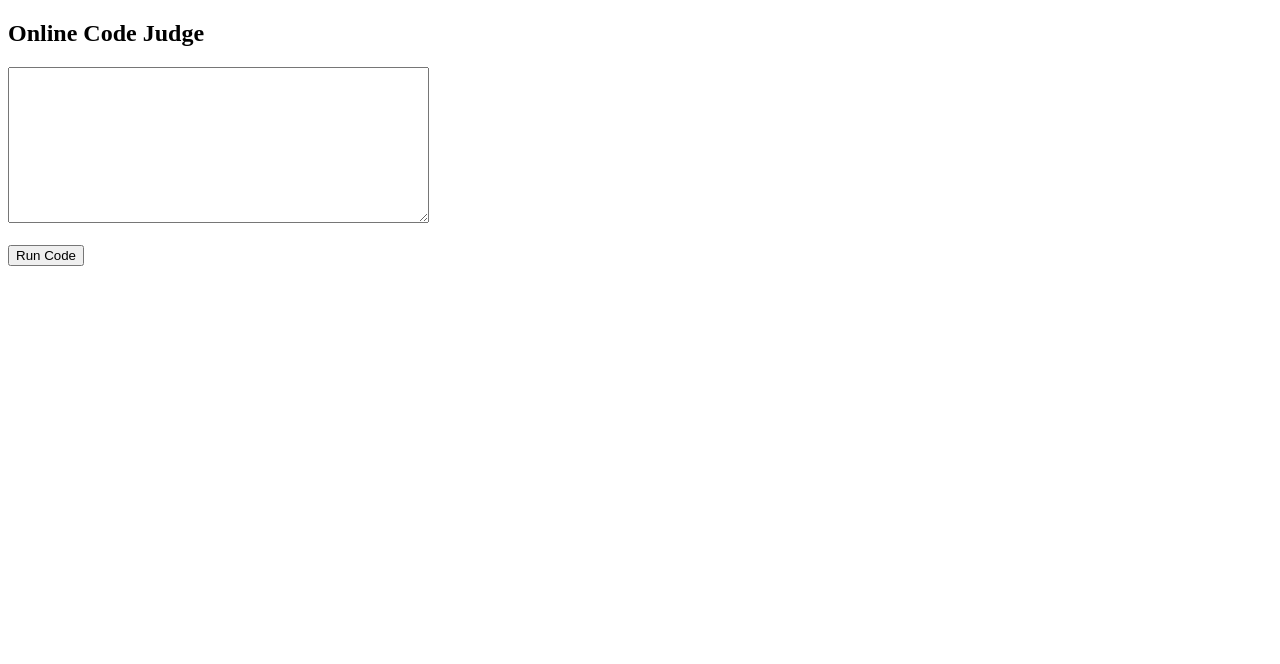
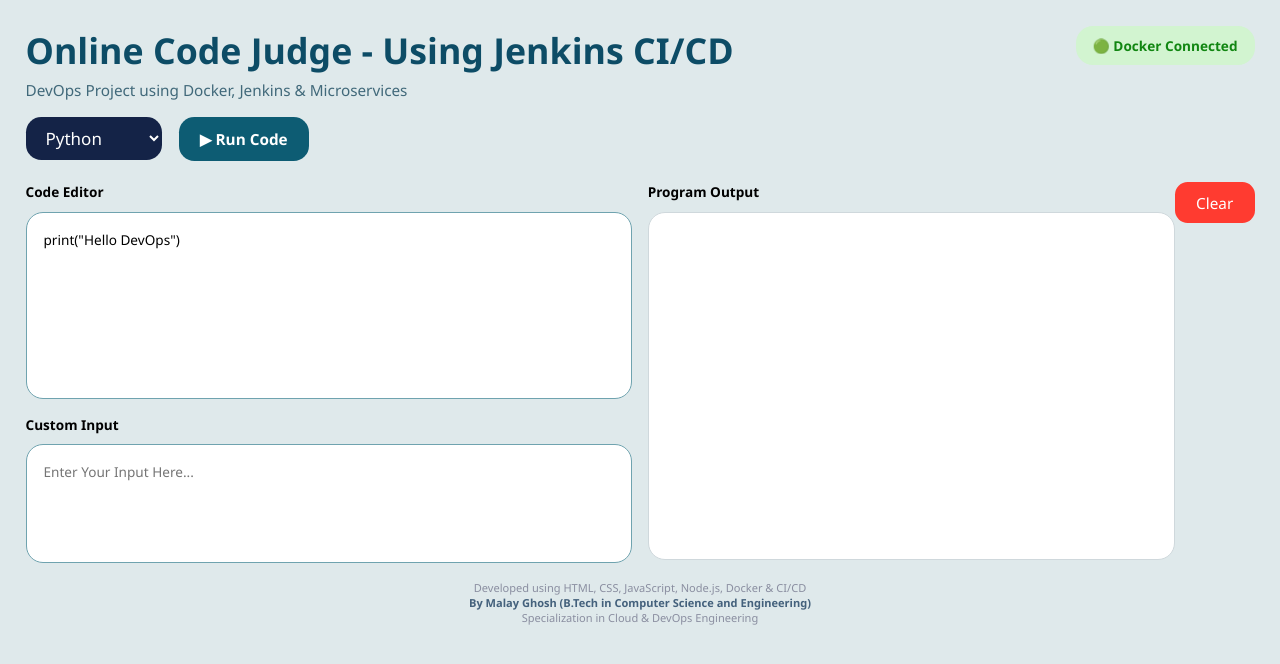
Before and after one commit to Ghoshmalay03/online-code-judge-devops, a website: page frontend/index.html in a window 1280 px wide. Drawn offline with Linux system fonts and the light colour scheme.

Commit message:
Update DevJudge project and documentation

```diff
--- a/backend/package.json
+++ b/backend/package.json
@@ -6,6 +6,7 @@
     "start": "node server.js"
   },
   "dependencies": {
+    "cors": "^2.8.6",
     "express": "^4.18.2"
   }
 }
--- a/frontend/index.html
+++ b/frontend/index.html
@@ -1,30 +1,275 @@
 <!DOCTYPE html>
 <html>
 <head>
-    <title>Code Judge</title>
+<meta charset="UTF-8">
+<title>DevJudge - Online Code Judge - Demo CI/CD using Jenins</title>
+
+<style>
+*{
+    margin:0;
+    padding:0;
+    box-sizing:border-box;
+    font-family:Segoe UI,sans-serif;
+}
+
+body{
+    background:#dfe9eb;
+    padding:30px;
+    zoom:0.85;
+}
+
+#input{
+    height:140px;
+}
+
+.container{
+    max-width:1500px;
+    margin:auto;
+}
+
+.header{
+    display:flex;
+    justify-content:space-between;
+    align-items:flex-start;
+}
+
+.title{
+    font-size:42px;
+    color:#0d4c66;
+    font-weight:700;
+}
+
+.subtitle{
+    margin-top:8px;
+    color:#41697a;
+    font-size:18px;
+}
+
+.status{
+    background:#d2f4d0;
+    color:#118611;
+    padding:12px 20px;
+    border-radius:20px;
+    font-weight:bold;
+    font-size:16px;
+}
+
+.controls{
+    display:flex;
+    gap:20px;
+    margin-top:20px;
+}
+
+select{
+    width:160px;
+    height:50px;
+    background:#142347;
+    color:white;
+    border:none;
+    border-radius:18px;
+    font-size:20px;
+    padding-left:20px;
+}
+
+.run-btn{
+    background:#0d5c73;
+    color:white;
+    border:none;
+    border-radius:18px;
+    padding:14px 25px;
+    font-size:18px;
+    font-weight:bold;
+    cursor:pointer;
+}
+
+.grid{
+    margin-top:25px;
+    display:grid;
+    grid-template-columns:1fr 1fr;
+    gap:18px;
+}
+
+h3{
+    margin-bottom:12px;
+    font-size:16px;
+}
+
+textarea{
+    width:100%;
+    height:220px;
+    border:2px solid #6fa3af;
+    border-radius:20px;
+    padding:20px;
+    font-size:16px;
+    resize:none;
+}
+
+.output{
+    height:410px;
+    background:white;
+    border:2px solid #cfd8dc;
+    border-radius:20px;
+    padding:20px;
+    white-space:pre-wrap;
+    overflow:auto;
+    font-family: 16px;
+}
+
+.custom-input{
+    margin-top:15px;
+}
+
+.clear-btn{
+    float:right;
+    background:#ff3b30;
+    color:white;
+    border:none;
+    padding:12px 25px;
+    border-radius:15px;
+    font-size:18px;
+    cursor:pointer;
+    margin-bottom:10px;
+}
+
+.footer{
+    margin-top:15px;
+    text-align:center;
+    color:#8a8ea0;
+    font-size:13px;
+}
+
+.footer strong{
+    color:#44617c;
+}
+</style>
 </head>
+
 <body>
-    <h2>Online Code Judge</h2>
 
-    <textarea id="code" rows="10" cols="50"></textarea><br><br>
-    <button onclick="submitCode()">Run Code</button>
+<div class="container">
 
-    <pre id="output"></pre>
+<div class="header">
 
-    <script>
-        async function submitCode() {
-            const code = document.getElementById("code").value;
+<div>
+<h1 class="title">Online Code Judge - Using Jenkins CI/CD</h1>
+<p class="subtitle">
+DevOps Project using Docker, Jenkins & Microservices
+</p>
+</div>
 
-            const res = await fetch("http://localhost:3000/run", {
-                method: "POST",
-                headers: { "Content-Type": "application/json" },
-                body: JSON.stringify({ code })
-            });
+<div class="status">
+🟢 Docker Connected
+</div>
 
-            const data = await res.json();
-            document.getElementById("output").innerText =
-                data.output || data.error;
-        }
-    </script>
+</div>
+
+<div class="controls">
+
+<select id="language">
+<option>Python</option>
+<option>C</option>
+<option>C++</option>
+<option>Java</option>
+</select>
+
+<button class="run-btn" onclick="submitCode()">
+▶ Run Code
+</button>
+
+</div>
+
+<div class="grid">
+
+<div>
+
+<h3>Code Editor</h3>
+
+<textarea id="code">
+print("Hello DevOps")
+</textarea>
+
+<div class="custom-input">
+<h3>Custom Input</h3>
+
+<textarea id="input" placeholder="Enter Your Input Here..."></textarea>
+</div>
+
+</div>
+
+<div>
+
+<button class="clear-btn" onclick="clearOutput()">
+Clear
+</button>
+
+<h3>Program Output</h3>
+
+<div id="output" class="output"></div>
+
+</div>
+
+</div>
+
+<div class="footer">
+Developed using HTML, CSS, JavaScript, Node.js, Docker & CI/CD
+<br>
+
+<strong>
+By Malay Ghosh (B.Tech in Computer Science and Engineering)
+</strong>
+
+<br>
+
+Specialization in Cloud & DevOps Engineering
+</div>
+
+</div>
+
+<script>
+
+async function submitCode(){
+
+    const code=document.getElementById("code").value;
+
+    const start=performance.now();
+
+    try{
+
+        const response=await fetch(
+            "http://localhost:3000/run",
+            {
+                method:"POST",
+                headers:{
+                    "Content-Type":"application/json"
+                },
+                body:JSON.stringify({code})
+            }
+        );
+
+        const result = await response.json();
+
+        const end=performance.now();
+
+        document.getElementById("output").innerText =
+    result.output +
+    "\n\nExecution Time: " +
+    Math.round(end-start) +
+    " ms";
+
+    }
+    catch(err){
+
+        document.getElementById("output").innerText=
+            "Error:\n"+err.message;
+    }
+}
+
+function clearOutput(){
+
+    document.getElementById("output").innerText="";
+}
+
+</script>
+
 </body>
 </html>
```
Also changed, not shown: backend/server.js (+18 -4 lines), package.json (+21 -1 lines), README.md, 1 other file.
